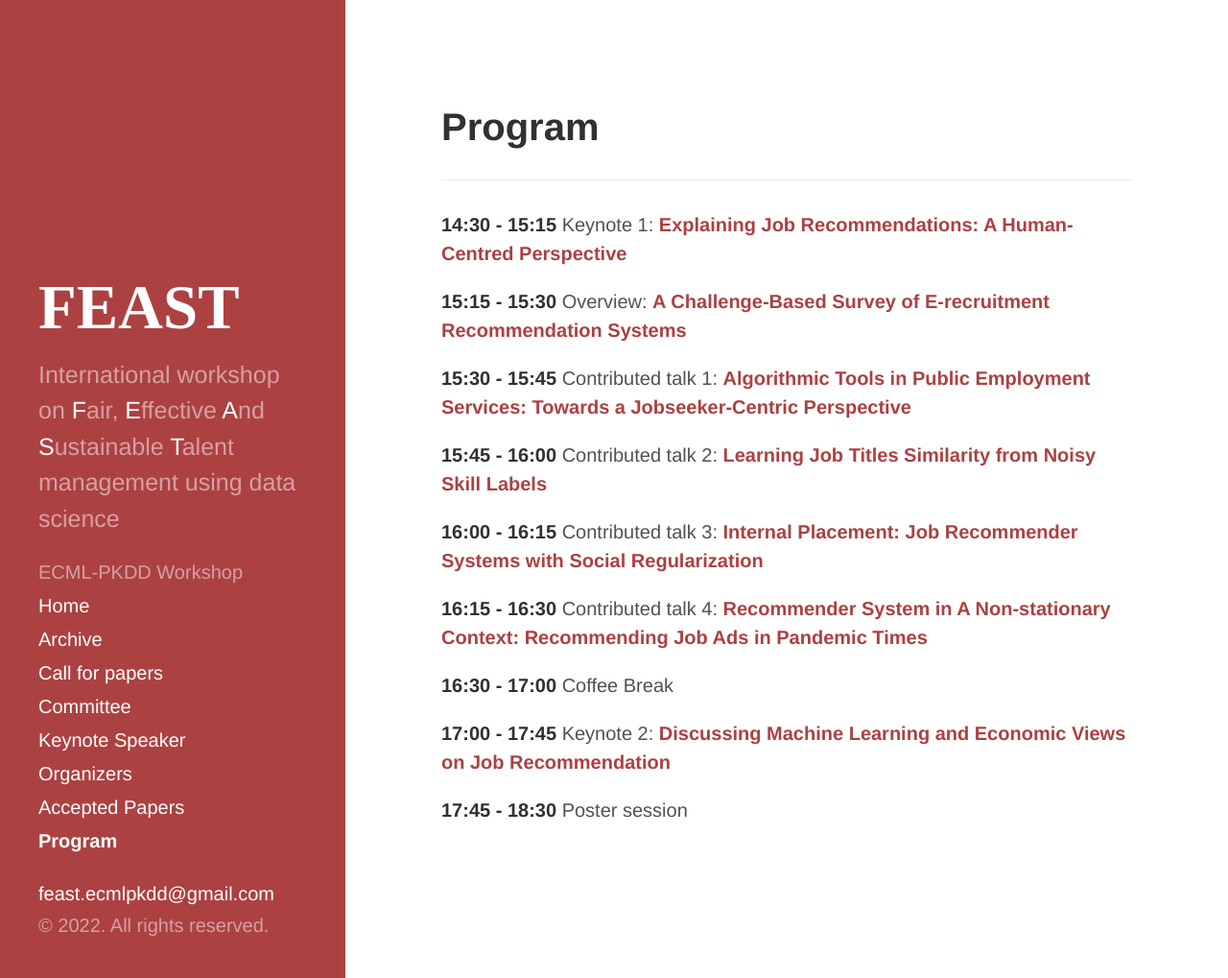
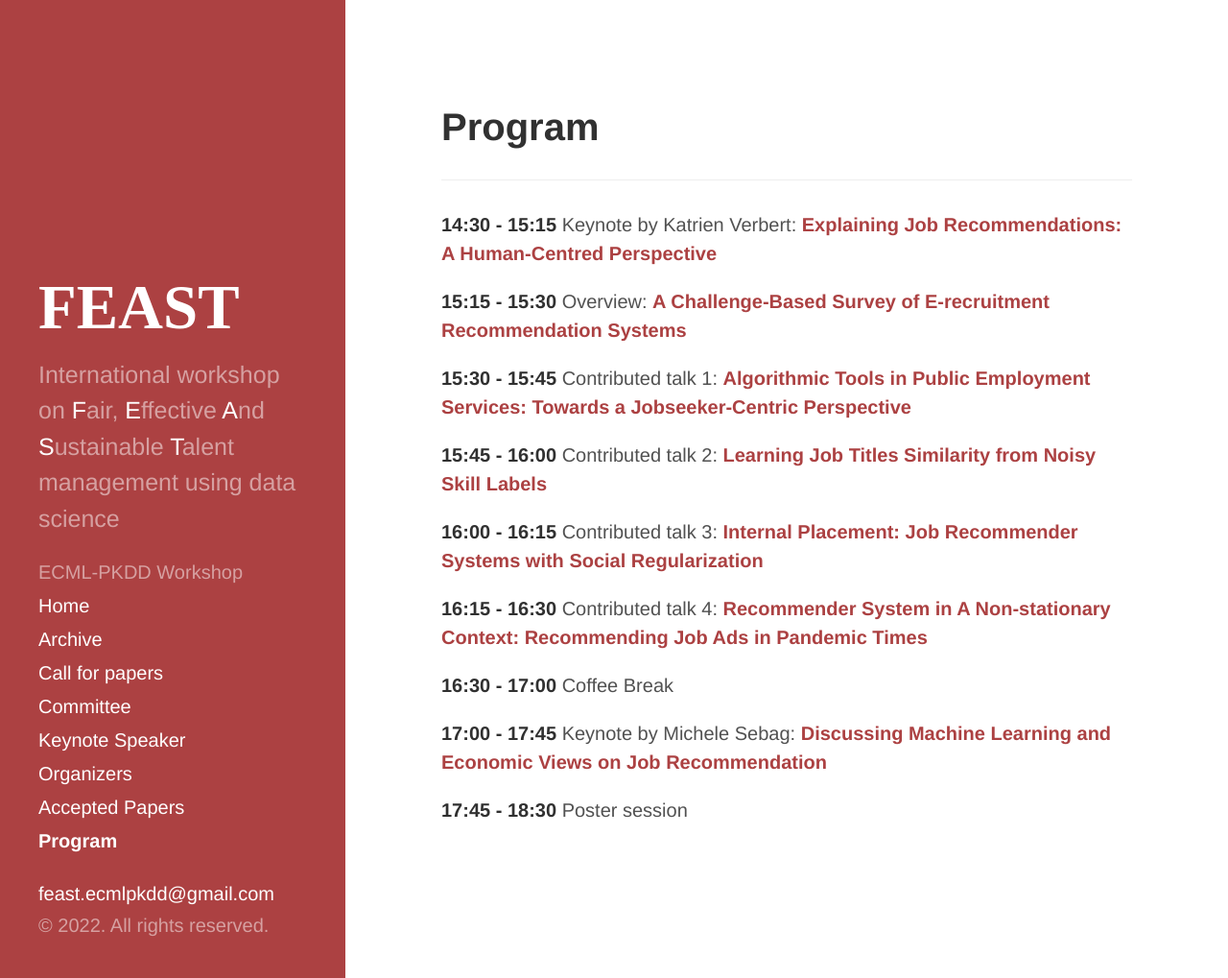
Before and after one commit to feast-ecmlpkdd/feast-ecmlpkdd.github.io, a Jekyll site: the page built from pages/program.md, in a window 1280 px wide and 1019 px high. Shown: the whole window at 96% size. Built offline with Jekyll 4.4.1, drawn with Linux system fonts in a browser that asks for light colours.

Commit message:
update program page.

```diff
--- a/pages/program.md
+++ b/pages/program.md
@@ -6,7 +6,7 @@ permalink: /program/
 # Program
 ---
 
-**14:30 - 15:15** Keynote 1: [__Explaining Job Recommendations: A Human-Centred Perspective__](/keynotes/)
+**14:30 - 15:15** Keynote by Katrien Verbert: [__Explaining Job Recommendations: A Human-Centred Perspective__](/keynotes/)
 
 **15:15 - 15:30** Overview: [__A Challenge-Based Survey of E-recruitment Recommendation Systems__]()
 
@@ -20,6 +20,6 @@ permalink: /program/
 
 **16:30 - 17:00** Coffee Break
 
-**17:00 - 17:45** Keynote 2: [__Discussing Machine Learning and Economic Views on Job Recommendation__]()
+**17:00 - 17:45** Keynote by Michele Sebag: [__Discussing Machine Learning and Economic Views on Job Recommendation__](/keynotes/)
 
 **17:45 - 18:30** Poster session
```
